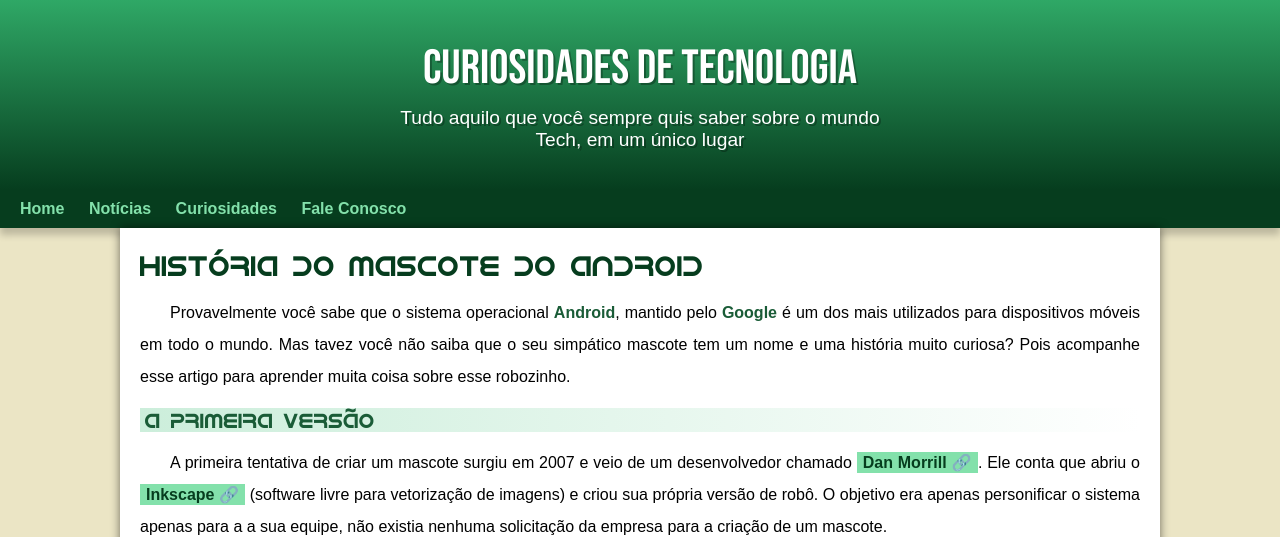
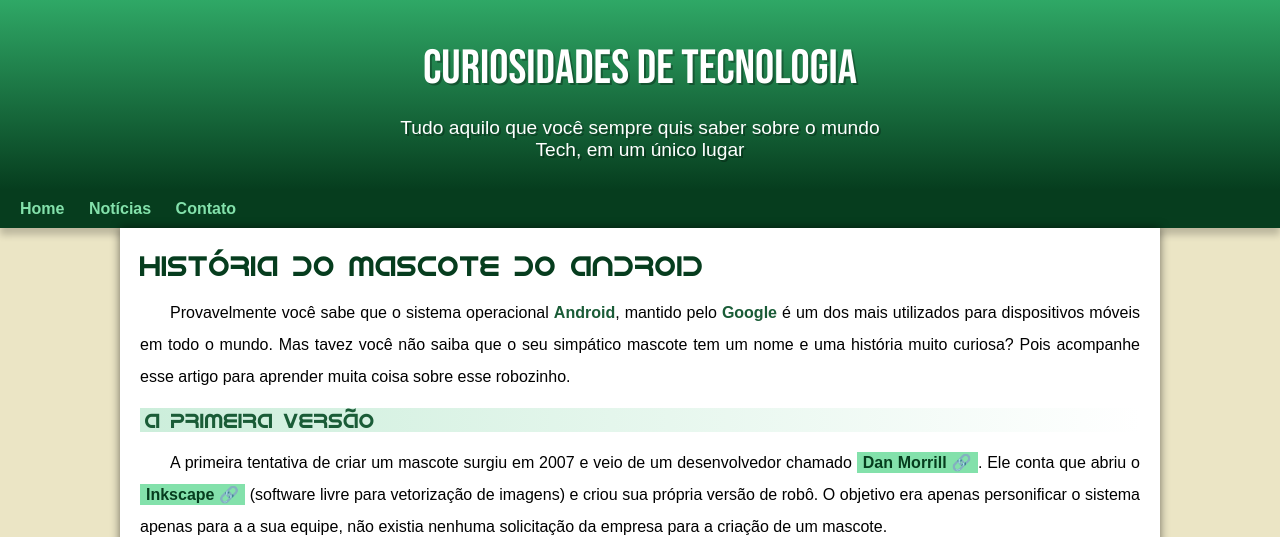
Before and after one commit to devrenatomendes/projeto-android, a plain HTML site: page index.html in a window 1280 px wide. Shown: the top 537 px of the page. Drawn offline with Linux system fonts and the light colour scheme.

Commit message:
Problema de padding corrigido

```diff
--- a/estilo/style.css
+++ b/estilo/style.css
@@ -46,7 +46,7 @@ header {
 header > h1 {
     color: white;
     font-family: var(--fonte-destaque);
-    margin-bottom: 10px;
+    padding-bottom: 20px;
     font-size: 3em;
     text-shadow: 2px 2px 0px rgba(0, 0, 0, 0.295);
     font-weight: normal;
--- a/index.html
+++ b/index.html
@@ -16,8 +16,7 @@
     <nav style="text-align: left;">
         <a href="#">Home</a>
         <a href="#">Notícias</a>
-        <a href="#">Curiosidades</a>
-        <a href="#">Fale Conosco</a>
+        <a href="#">Contato</a>
     </nav>
         <main>
             <article>
```
